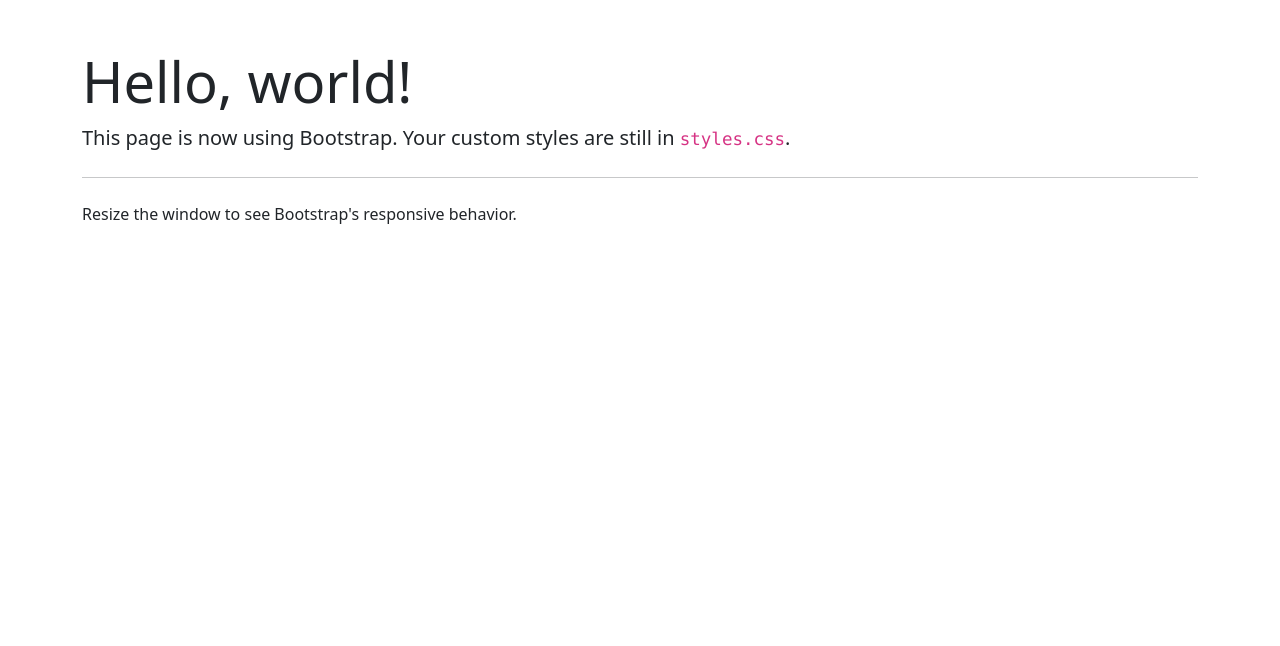
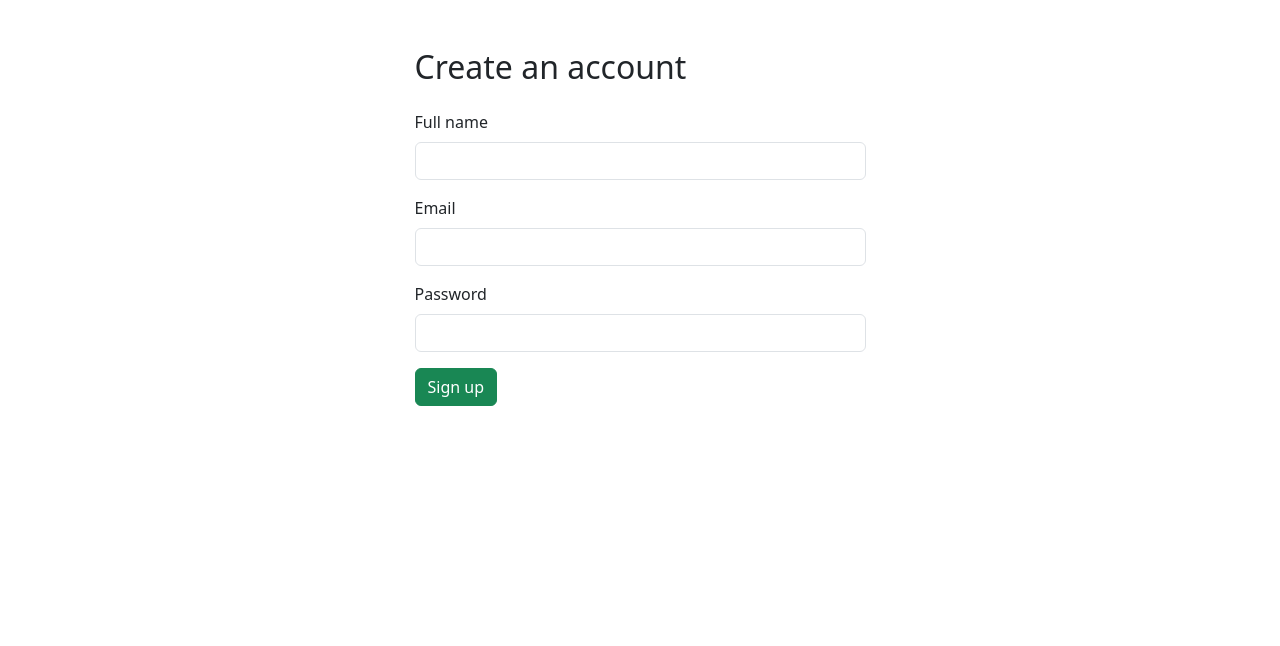
Before and after one commit to JacksonWeibelDev/HowdyHack2025, a Flask app: page /signup in a window 1280 px wide. Shown: the part 56-702 px from the top of the page. Run offline with Flask 3, Linux system fonts and the light colour scheme.

Commit message:
signup, login

```diff
--- a/app.py
+++ b/app.py
@@ -1,4 +1,4 @@
-from flask import Flask, render_template
+from flask import Flask, render_template, request, redirect, url_for, flash
 
 app = Flask(__name__)
 
@@ -23,14 +23,28 @@ def contact():
     return render_template('index.html', active_page='contact', brand='HowdyHack')
 
 
-@app.route('/login')
+@app.route('/login', methods=['GET', 'POST'])
 def login():
-    return render_template('index.html', active_page='login', brand='HowdyHack')
+    if request.method == 'POST':
+        # stub: grab form data and pretend to authenticate
+        email = request.form.get('email')
+        password = request.form.get('password')
+        # TODO: add real authentication
+        flash('Login attempt for: ' + (email or ''), 'info')
+        return redirect(url_for('index'))
+    return render_template('login.html', active_page='login', brand='HowdyHack')
 
 
-@app.route('/signup')
+@app.route('/signup', methods=['GET', 'POST'])
 def signup():
-    return render_template('index.html', active_page='signup', brand='HowdyHack')
+    if request.method == 'POST':
+        # stub: collect signup data
+        name = request.form.get('name')
+        email = request.form.get('email')
+        # TODO: create user and validate
+        flash('Account created for: ' + (email or ''), 'success')
+        return redirect(url_for('login'))
+    return render_template('signup.html', active_page='signup', brand='HowdyHack')
 
 
 if __name__ == '__main__':
--- a/templates/base.html
+++ b/templates/base.html
@@ -36,6 +36,7 @@
                     </li>
                 </ul>
 
+
                 <ul class="navbar-nav">
                     <li class="nav-item">
                         <a class="nav-link" href="{{ url_for('login') }}">Login</a>
--- /dev/null
+++ b/templates/signup.html
@@ -0,0 +1,26 @@
+{% extends "base.html" %}
+
+{% block title %}Sign Up — HowdyHack{% endblock %}
+
+{% block content %}
+<div class="row justify-content-center">
+  <div class="col-md-6 col-lg-5">
+    <h2 class="mb-4">Create an account</h2>
+    <form method="post" action="/signup">
+      <div class="mb-3">
+        <label for="name" class="form-label">Full name</label>
+        <input type="text" class="form-control" id="name" name="name" required>
+      </div>
+      <div class="mb-3">
+        <label for="email" class="form-label">Email</label>
+        <input type="email" class="form-control" id="email" name="email" required>
+      </div>
+      <div class="mb-3">
+        <label for="password" class="form-label">Password</label>
+        <input type="password" class="form-control" id="password" name="password" required>
+      </div>
+      <button type="submit" class="btn btn-success">Sign up</button>
+    </form>
+  </div>
+</div>
+{% endblock %}
```
Also changed, not shown: templates/login.html (added, +25 -0 lines).
